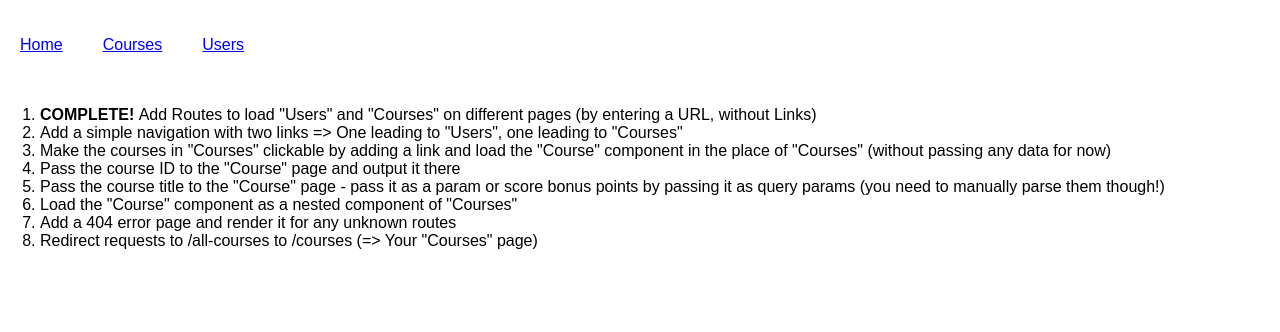
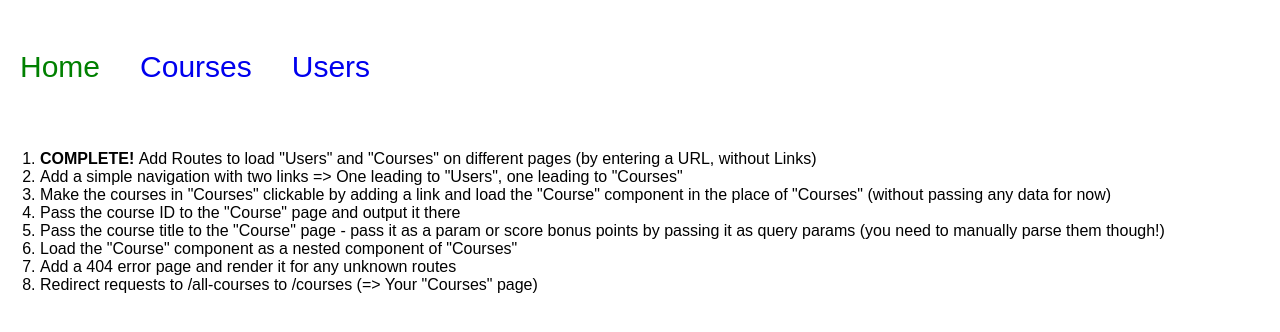
Before and after one commit to AndroidNinjaX/Udemy-React-Course-Section-11-Assignment_Routing, a React (Create React App) app: page / in a window 1280 px wide. Shown: the top 332 px of the page. Built offline with nearby package versions, Linux system fonts and the light colour scheme.

Commit message:
Added more CSS

```diff
--- a/src/App.css
+++ b/src/App.css
@@ -1,8 +1,19 @@
 .Navigation {
     display: flex;
     flex-direction: row;
+    font-size: 30px;
 }
 
 .Navigation p {
     padding: 20px;
 }
+
+/*Remove underline from Link*/
+a:link {
+    text-decoration: none;
+}
+
+/*Change color of active link*/
+.activeClass {
+    color: green;
+}
--- a/src/App.js
+++ b/src/App.js
@@ -13,9 +13,9 @@ class App extends Component {
 
           {/*Navigation Bar*/}
           <nav className="Navigation">
-            <p><NavLink to="/">Home</NavLink></p>
-            <p><NavLink to="/Courses">Courses</NavLink></p>
-            <p><NavLink to="/Users">Users</NavLink></p>
+            <p><NavLink to="/" exact activeClassName="activeClass">Home</NavLink></p>
+            <p><NavLink to="/Courses" exact activeClassName="activeClass">Courses</NavLink></p>
+            <p><NavLink to="/Users" exact activeClassName="activeClass">Users</NavLink></p>
           </nav>
 
           {/*Added Routes to the "Courses" component, and "Users" components.*/}
```
